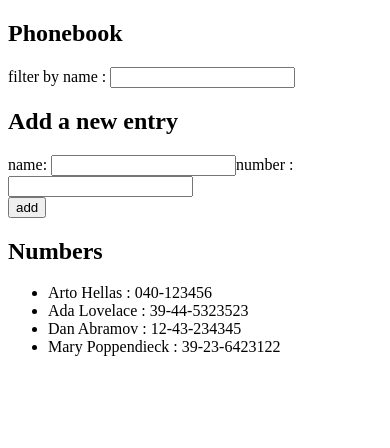
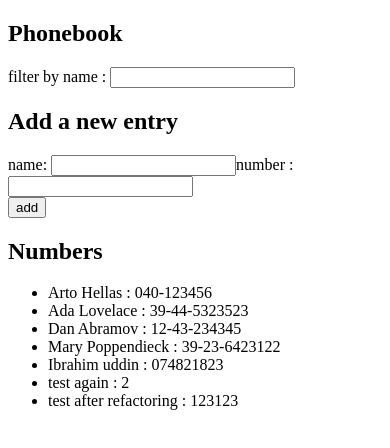
Before and after one commit to ibrahimuddin/full-stack-open, a React (Vite) app in the folder part2/phonebook/: page / in a window 390 px wide. Shown: the top 448 px of the page. Built offline with nearby package versions, Linux system fonts and the light colour scheme; data requests are answered from the project's data file.

Commit message:
phonebook step 8 complete

```diff
--- a/part2/phonebook/db.json
+++ b/part2/phonebook/db.json
@@ -1,24 +1,39 @@
 {
-    "persons":[
+  "persons": [
     {
       "name": "Arto Hellas",
       "number": "040-123456",
-        "id": 1
+      "id": "1"
     },
     {
       "name": "Ada Lovelace",
       "number": "39-44-5323523",
-        "id": 2
+      "id": "2"
     },
     {
       "name": "Dan Abramov",
       "number": "12-43-234345",
-        "id": 3
+      "id": "3"
     },
     {
       "name": "Mary Poppendieck",
       "number": "39-23-6423122",
-        "id": 4
+      "id": "4"
+    },
+    {
+      "id": 5,
+      "name": "Ibrahim uddin",
+      "number": "074821823"
+    },
+    {
+      "id": 6,
+      "name": "test again",
+      "number": "2"
+    },
+    {
+      "id": 7,
+      "name": "test after refactoring",
+      "number": "123123"
     }
   ]
 }
--- a/part2/phonebook/src/App.jsx
+++ b/part2/phonebook/src/App.jsx
@@ -1,5 +1,6 @@
 import axios from 'axios'
 import { useState, useEffect } from 'react'
+import numberService from './services/numbers'
 
 const PersonForm = ({addEntry, newName, newNumber, handleNameChange, handleNumberChange}) => {
   return(
@@ -47,13 +48,14 @@ const App = () => {
 
   useEffect(() => {
     console.log('effect')
-    axios
-      .get('http://localhost:3001/persons')
+    numberService
+      .getAll()
       .then(response => {
-        console.log(response.data)
-        setPersons(response.data)
+        setPersons(response)
       })
   },[])
+
+
 
 
   const handleNameChange = (event) => {
@@ -73,6 +75,11 @@ const App = () => {
       number:newNumber,
       id:persons.length+1
     }
+    numberService
+    .create(newPerson)
+    .then(response =>{
+      console.log(response)
+    })
     let personExists = false
     persons.forEach(person => {
       if (person.name.toLowerCase() === newPerson.name.toLowerCase()){
--- /dev/null
+++ b/part2/phonebook/src/services/numbers.jsx
@@ -0,0 +1,14 @@
+import axios from 'axios'
+const baseURL = 'http://localhost:3001/persons'
+
+const getAll = () => {
+    const request =  axios.get(baseURL)
+    return request.then(response => response.data)
+}
+
+const create = newObject => {
+    const request = axios.post(baseURL, newObject)
+    return request.then(response=>response.data)
+}
+
+export default {getAll, create}
```
Lines whose indentation alone changed are shown as unchanged.
